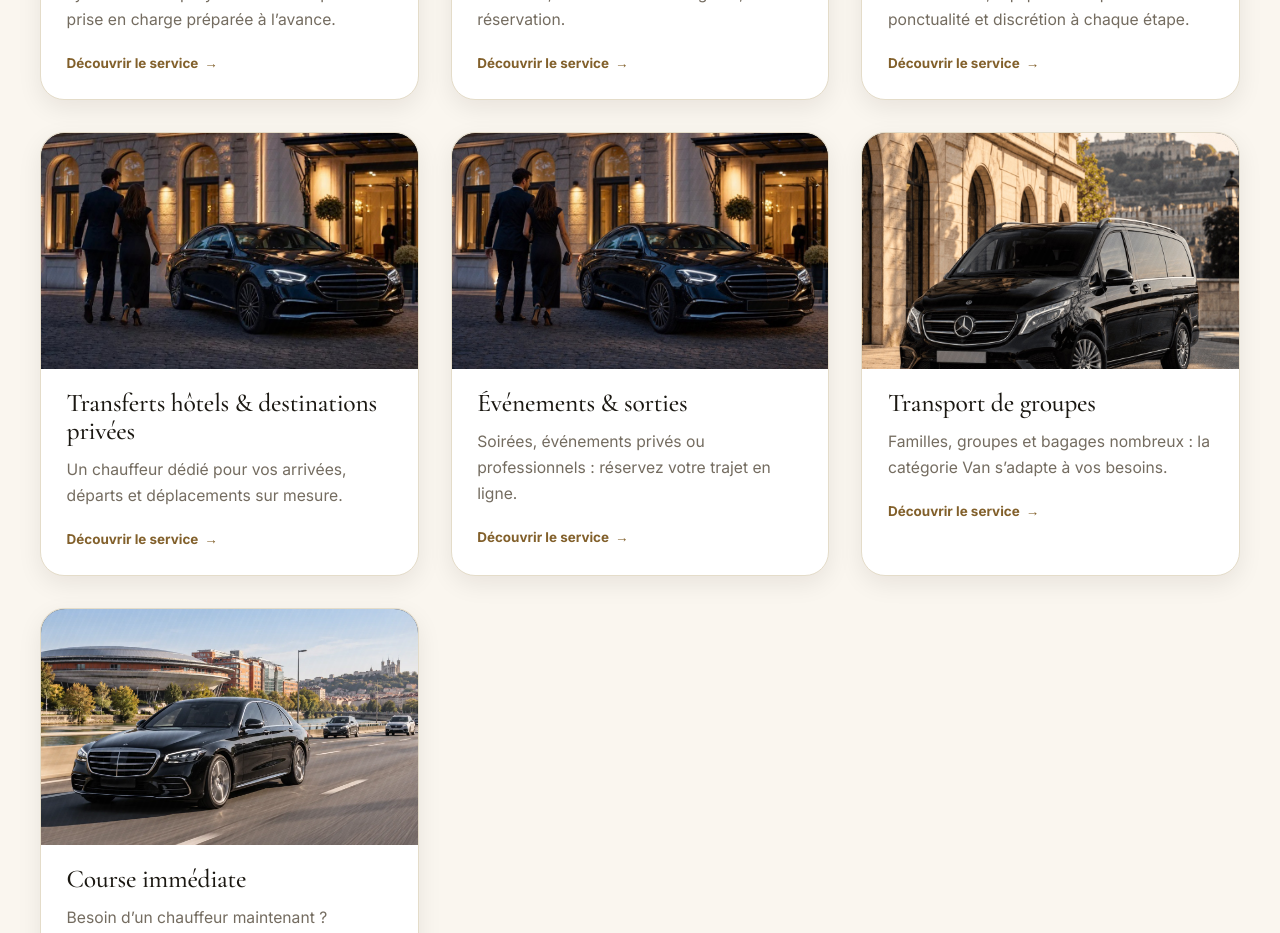
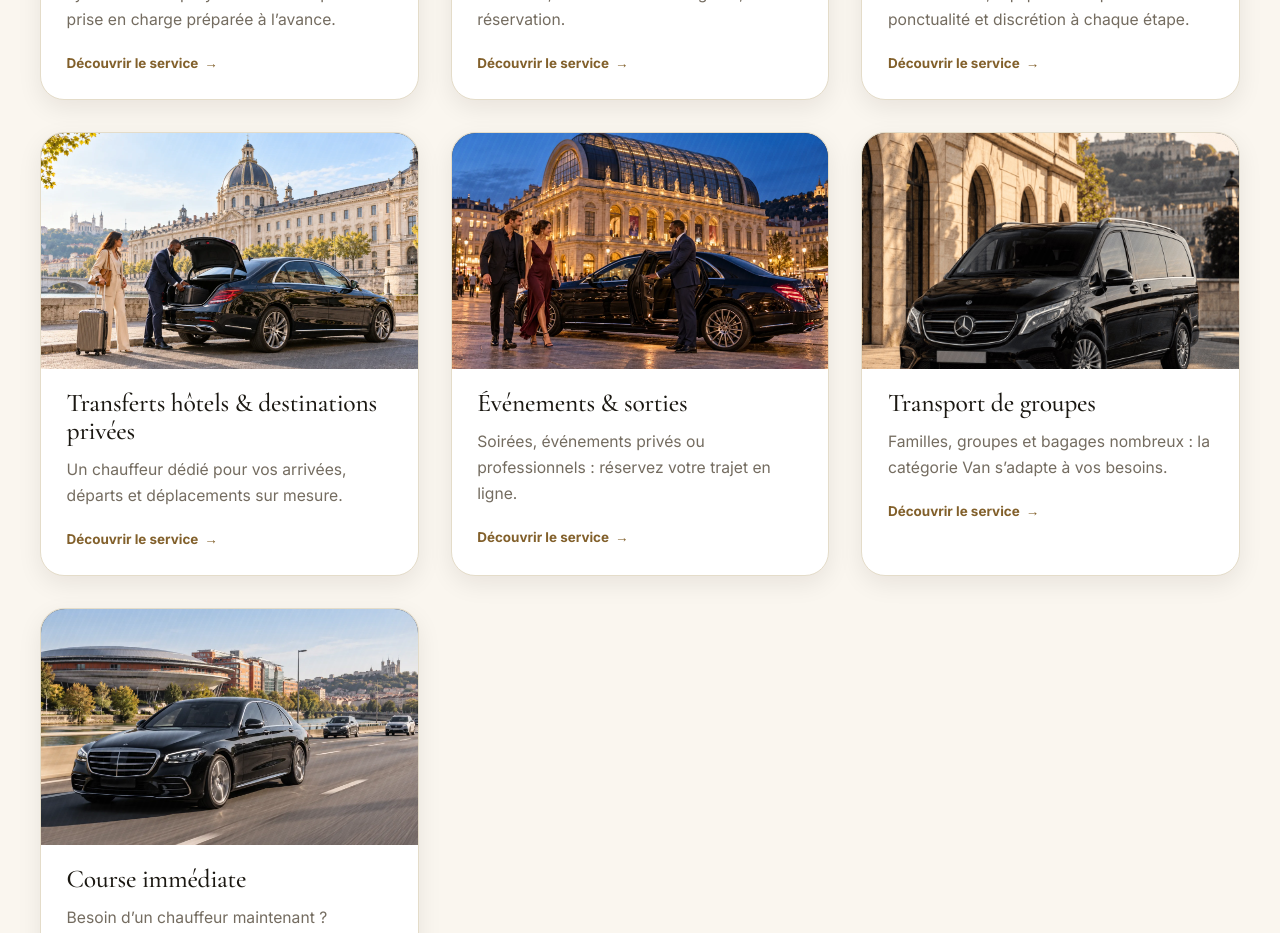
Before and after one commit to Kayrodigital/kd-driver-custom, a Next.js app: page / in a window 1280 px wide. Shown: the part 1980-2913 px from the top of the page. Built offline with nearby package versions, Linux system fonts and the light colour scheme; no server answers.

Commit message:
feat: update home service thumbnails

```diff
--- a/src/app/design-preview/sections.tsx
+++ b/src/app/design-preview/sections.tsx
@@ -24,12 +24,20 @@ const infoNavItems = [
   { label: "Blog", href: "/blog" },
 ];
 
-const services = [
+type HomeService = {
+  title: string;
+  body: string;
+  image: string;
+  href: string;
+  alt?: string;
+};
+
+const services: HomeService[] = [
   { title: "Transferts aéroports", body: "Lyon-Saint-Exupéry et autres aéroports : prise en charge préparée à l’avance.", image: "/images/site/kdrive-transfert-aeroport-lyon-saint-exupery.webp", href: "/transfert-aeroport" },
   { title: "Transferts gares", body: "Part-Dieu, Perrache et autres gares, sur réservation.", image: "/images/site/kdrive-transfert-gare-lyon-part-dieu.webp", href: "/transfert-gare" },
   { title: "Déplacements professionnels", body: "Rendez-vous, équipes en déplacement : ponctualité et discrétion à chaque étape.", image: "/images/service-affaires.jpg", href: "/chauffeur-entreprise" },
-  { title: "Transferts hôtels & destinations privées", body: "Un chauffeur dédié pour vos arrivées, départs et déplacements sur mesure.", image: "/images/service-disposition.jpg", href: "/mise-a-disposition" },
-  { title: "Événements & sorties", body: "Soirées, événements privés ou professionnels : réservez votre trajet en ligne.", image: "/images/service-vip.jpg", href: "/reserver" },
+  { title: "Transferts hôtels & destinations privées", body: "Un chauffeur dédié pour vos arrivées, départs et déplacements sur mesure.", image: "/images/kd-driver-transfert-hotel-lyon.webp", href: "/mise-a-disposition", alt: "Chauffeur prenant en charge les bagages d’une voyageuse pour un transfert hôtel à Lyon" },
+  { title: "Événements & sorties", body: "Soirées, événements privés ou professionnels : réservez votre trajet en ligne.", image: "/images/kd-driver-evenements-sorties-lyon.webp", href: "/reserver", alt: "Chauffeur accueillant un couple pour une sortie en soirée à Lyon" },
   { title: "Transport de groupes", body: "Familles, groupes et bagages nombreux : la catégorie Van s’adapte à vos besoins.", image: "/images/vehicle-van.jpg", href: "/vehicules" },
   { title: "Course immédiate", body: "Besoin d’un chauffeur maintenant ? Appelez-nous directement.", image: "/images/site/kdrive-berline-autoroute-lyon.webp", href: "/#course-immediate" },
 ];
@@ -84,7 +92,7 @@ export function ServicesSection() {
         <div className="kd-services-grid">
           {services.map((service) => (
             <Link key={service.title} href={service.href} className="kd-card kd-card--hover kd-service-card">
-              <SceneImage src={service.image} alt={service.title} className="kd-service-image" sizes="(max-width: 680px) 100vw, (max-width: 1080px) 50vw, 33vw" />
+              <SceneImage src={service.image} alt={service.alt ?? service.title} className="kd-service-image" sizes="(max-width: 680px) 100vw, (max-width: 1080px) 50vw, 33vw" />
               <h3 className="kd-h4">{service.title}</h3>
               <p className="kd-body">{service.body}</p>
               <span className="kd-card-link">Découvrir le service <span aria-hidden="true">→</span></span>
```
Also changed, not shown: public/images/kd-driver-evenements-sorties-lyon.webp (added), public/images/kd-driver-transfert-hotel-lyon.webp (added).
